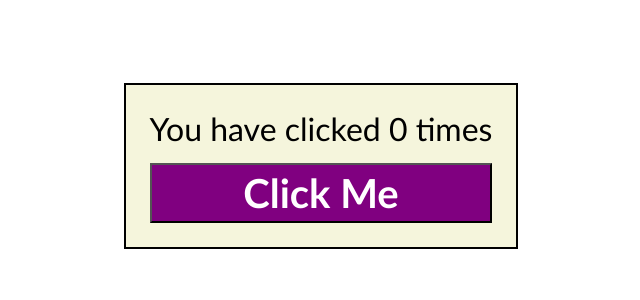
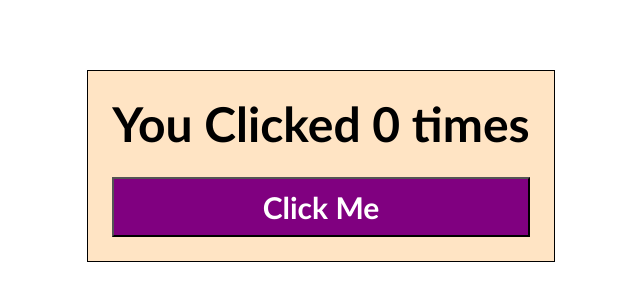
Before and after one commit to prabin738/Mini-React-Projects-For-Completly-Begineers, a React (Vite) app: page / in a window 1280 px wide. Shown: the part 234-534 px from the top of the page, without its empty margins (319-959 px from the left). Built offline with nearby package versions, Linux system fonts and the light colour scheme; the HTML template or start-up script is replaced by a standard one.

Commit message:
count reducer done

```diff
--- a/src/App.jsx
+++ b/src/App.jsx
@@ -1,11 +1,15 @@
 import React from "react";
 import "./index.css";
-import Counter from "./Components/Counter";
+import Counter from "./Components/UseState/Counter";
+import ToogleVisibility from "./Components/UseState/ToogleVisibility";
+import ReduceCount from "./Components/UseState/ReduceCount";
 
 const App = () => {
   return (
     <div>
-      <Counter />
+      {/* <Counter /> */}
+      {/* <ToogleVisibility /> */}
+      <ReduceCount />
     </div>
   );
 };
--- /dev/null
+++ b/src/Components/UseState/ReduceCount.css
@@ -0,0 +1,17 @@
+.reduce {
+  background-color: bisque;
+  display: flex;
+  flex-direction: column;
+  padding: 1.5rem;
+  border: 1px solid black;
+  gap: 25px;
+}
+.reduce button {
+  background-color: purple;
+  color: white;
+  height: 60px;
+  width: auto;
+  font-size: 30px;
+  font-weight: 900;
+  cursor: pointer;
+}
--- /dev/null
+++ b/src/Components/UseState/ReduceCount.jsx
@@ -0,0 +1,21 @@
+import React, { useState } from "react";
+import "./ReduceCount.css";
+const ReduceCount = () => {
+  //usestate to reduce counter
+  const [reduce, setReduce] = useState(0);
+
+  return (
+    <div className="reduce">
+      <h2>You Clicked {reduce} times</h2>
+      <button
+        onClick={() => {
+          setReduce(reduce - 1);
+        }}
+      >
+        Click Me
+      </button>
+    </div>
+  );
+};
+
+export default ReduceCount;
--- /dev/null
+++ b/src/Components/UseState/ToogleVisibility.css
@@ -0,0 +1,18 @@
+.toggle {
+  background-color: bisque;
+  display: flex;
+  flex-direction: column;
+  padding: 1.5rem;
+  border: 2px solid black;
+}
+.toggle button {
+  height: 60px;
+  width: auto;
+  margin: 10px;
+  padding: 10px;
+  background-color: purple;
+  color: white;
+  font-size: 30px;
+  font-weight: 900;
+  cursor: pointer;
+}
--- /dev/null
+++ b/src/Components/UseState/ToogleVisibility.jsx
@@ -0,0 +1,19 @@
+import React, { useState } from "react";
+import "./ToogleVisibility.css";
+
+const ToogleVisibility = () => {
+  const [visible, setVisible] = useState(false);
+  return (
+    <div className="toggle">
+      <button
+        onClick={() => {
+          setVisible(!visible);
+        }}
+      >
+        Change Theme
+      </button>
+    </div>
+  );
+};
+
+export default ToogleVisibility;
```
Also changed, not shown: src/Components/UseState/Counter.css (renamed from src/Components/Counter.css), src/Components/UseState/Counter.jsx (renamed from src/Components/Counter.jsx).
